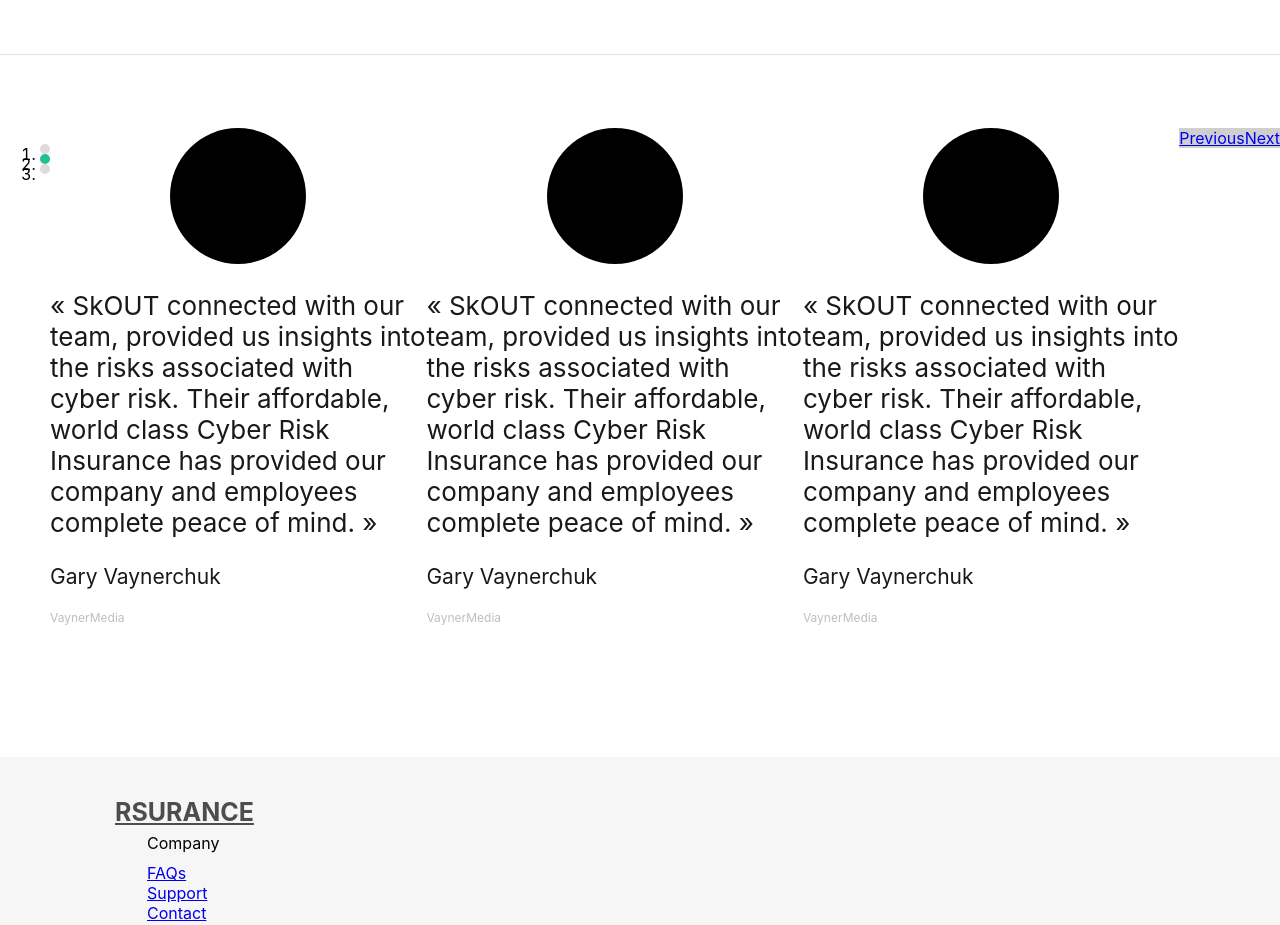
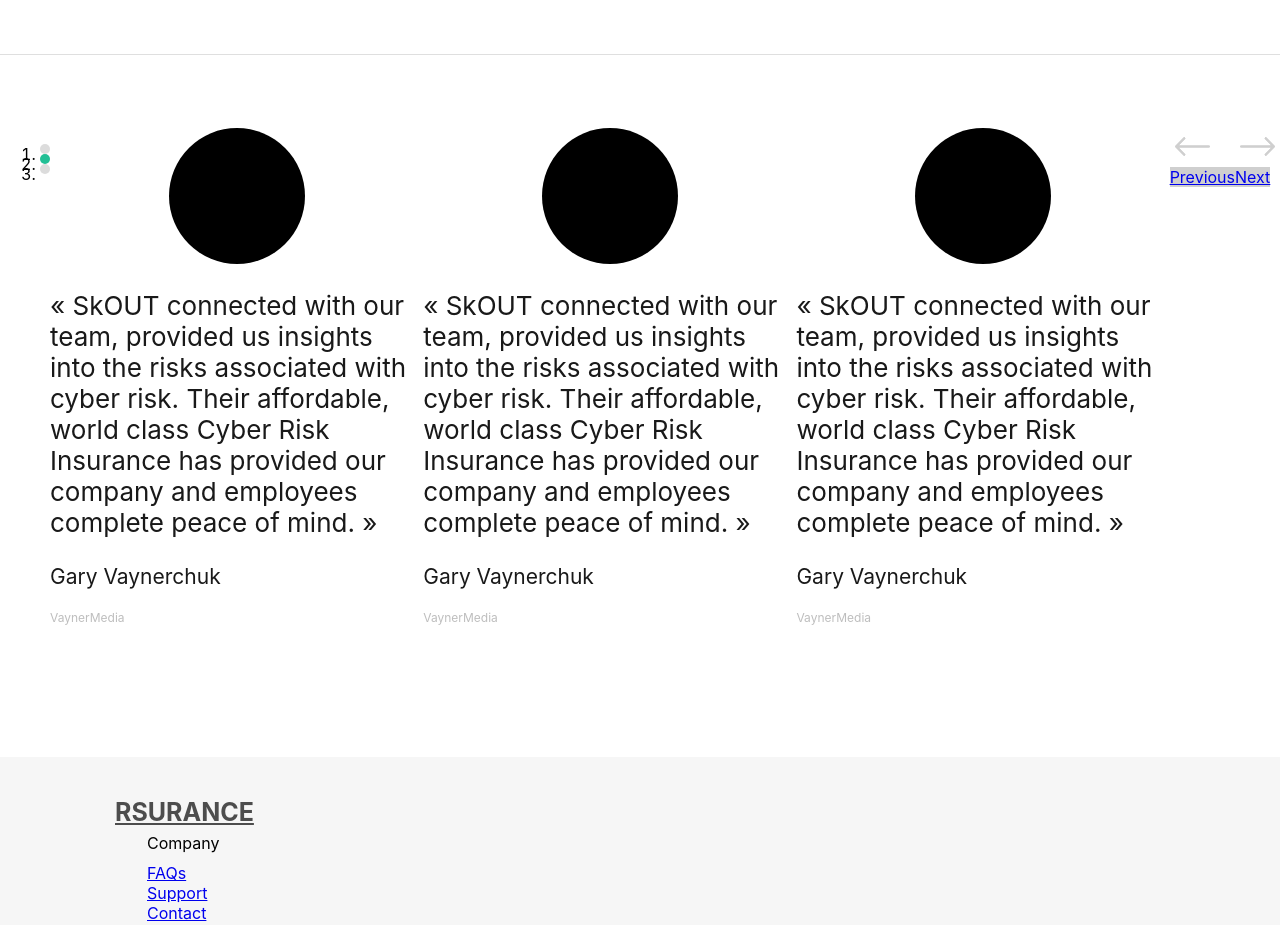
Before and after one commit to wjoverink/riskweb, a React (Create React App) app: page / in a window 1280 px wide. Shown: the part 4260-5185 px from the top of the page. Built offline with nearby package versions, Linux system fonts and the light colour scheme; the HTML template or start-up script is replaced by a standard one.

Commit message:
feature: added the right arrows to the carousel

```diff
--- a/src/screens/main/mainCarousel/MainCarousel.js
+++ b/src/screens/main/mainCarousel/MainCarousel.js
@@ -1,5 +1,7 @@
 import { css, StyleSheet } from "aphrodite/no-important";
 import React, { PureComponent } from "react";
+import arrowleft from "../../../images/arrow-left.png";
+import arrowRight from "../../../images/arrow-right.png";
 import Carousel from "react-bootstrap/Carousel";
 import { connect } from "react-redux";
 import PropTypes from "prop-types";
@@ -8,7 +10,12 @@
   render() {
     const { items } = this.props;
     return (
-      <Carousel pauseOnHover={true} className={css(styles.carousel)}>
+      <Carousel
+        nextIcon={<img alt="next slide" src={arrowRight} />}
+        prevIcon={<img alt="previous slide" src={arrowleft} />}
+        pauseOnHover={true}
+        className={css(styles.carousel)}
+      >
         {items.map((item, i) => (
           <Carousel.Item>
             <div
```
Also changed, not shown: src/images/arrow-left.png (added), src/images/arrow-right.png (added).
